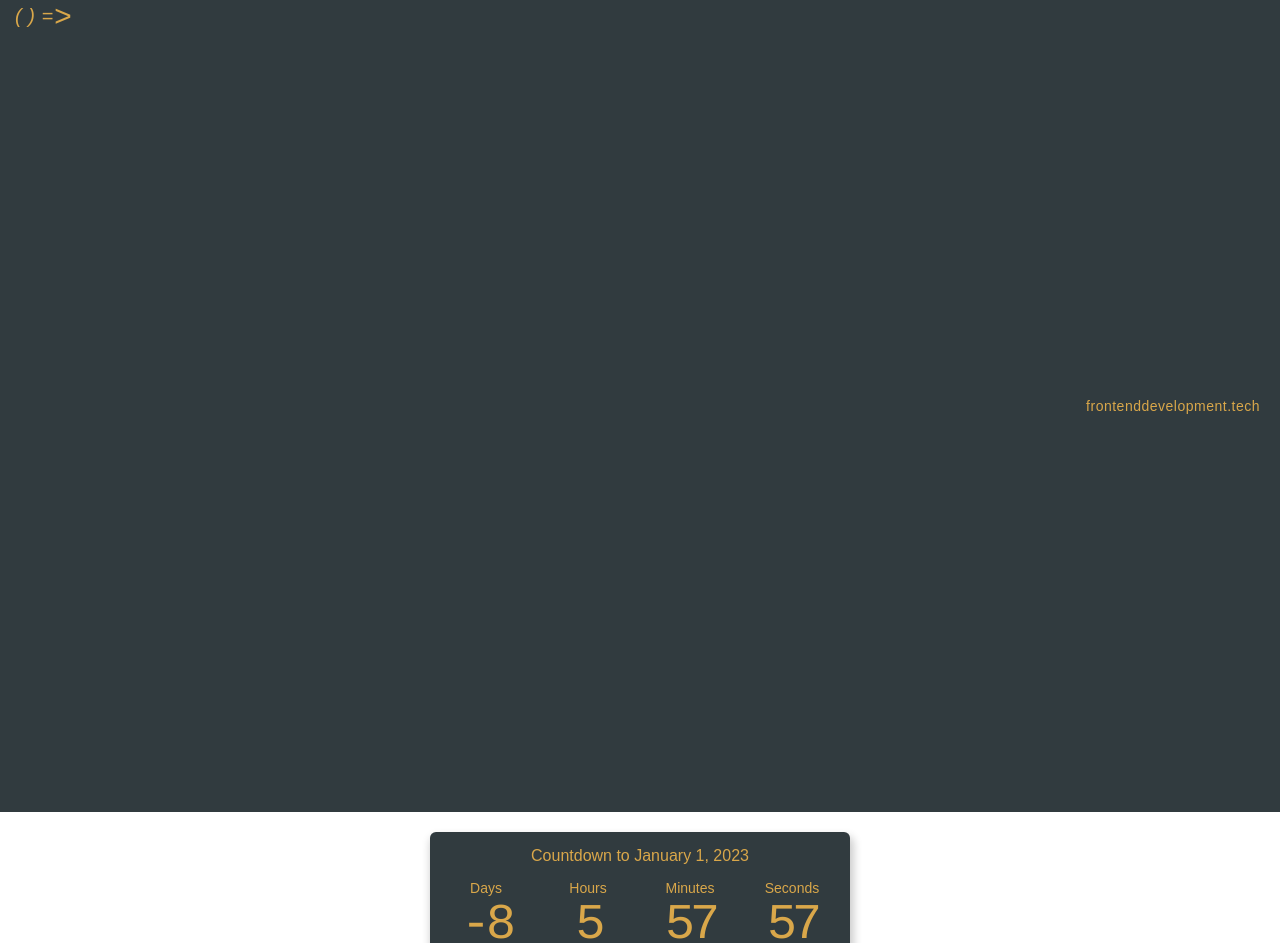
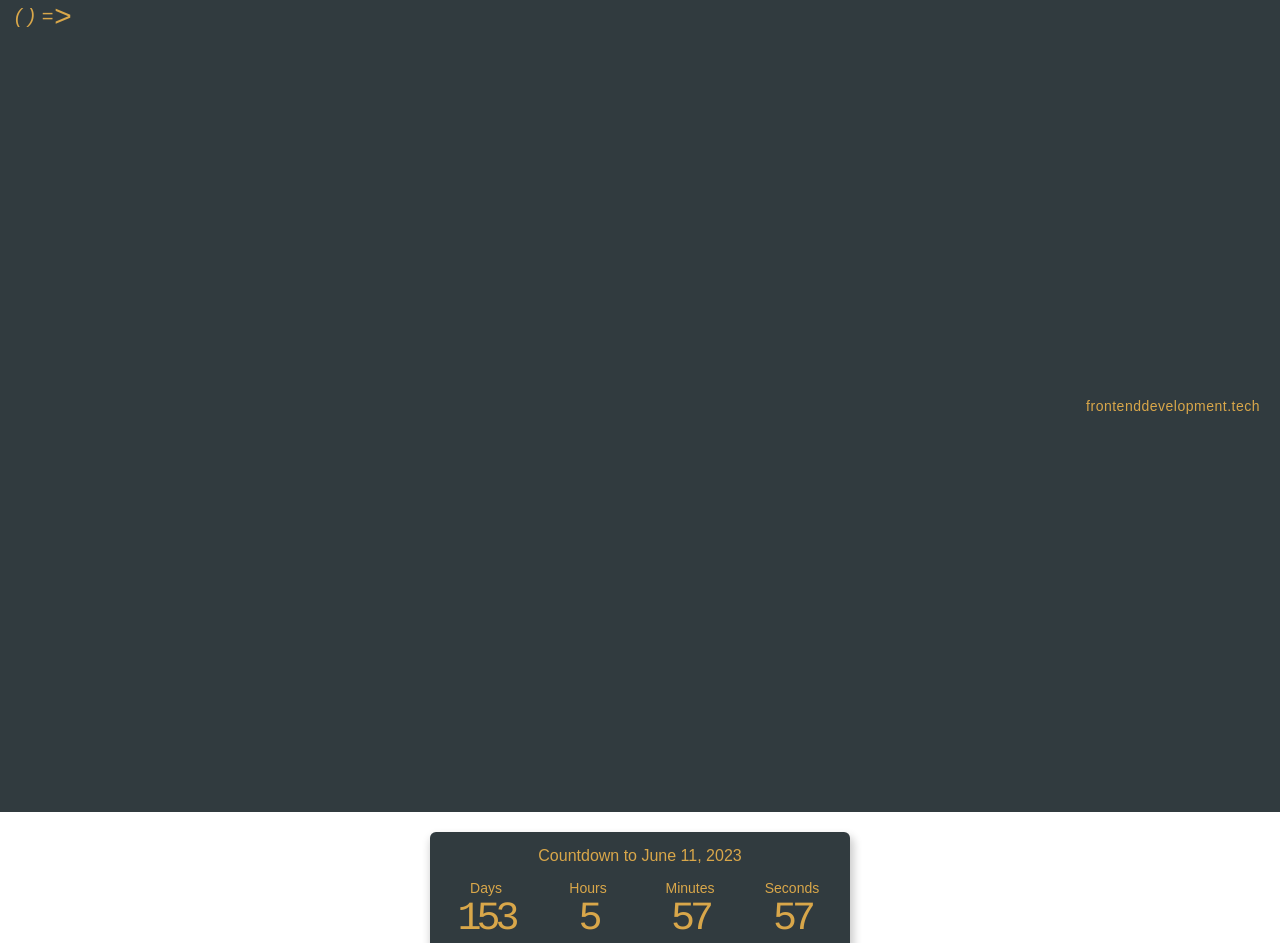
Before and after one commit to eastcoastdeveloper/angular-countdown-timer-component, an Angular app: page / in a window 1280 px wide. Shown: the top 943 px of the page. Built offline with nearby package versions, Linux system fonts and the light colour scheme.

Commit message:
2 files modified

```diff
--- a/src/app/app.component.scss
+++ b/src/app/app.component.scss
@@ -33,7 +33,7 @@
         letter-spacing: -5px;
         position: relative;
         margin: 0;
-        font: normal 50px courier, sans-serif;
+        font: normal 40px courier, sans-serif;
         ::ng-deep img {
           position: absolute;
           top: 50%;
--- a/src/app/app.component.ts
+++ b/src/app/app.component.ts
@@ -8,7 +8,7 @@ import { AfterViewInit, Component, ElementRef, ViewChild } from '@angular/core';
 export class AppComponent implements AfterViewInit {
   date: any;
   now: any;
-  targetDate: any = new Date(2022, 12, 1);
+  targetDate: any = new Date(2023, 5, 11);
   targetTime: any = this.targetDate.getTime();
   difference: number;
   months: Array<string> = [
```
